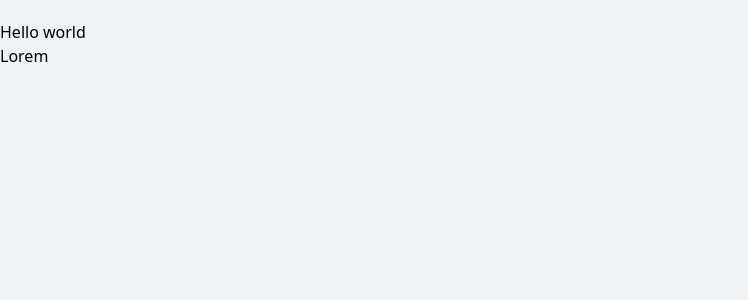
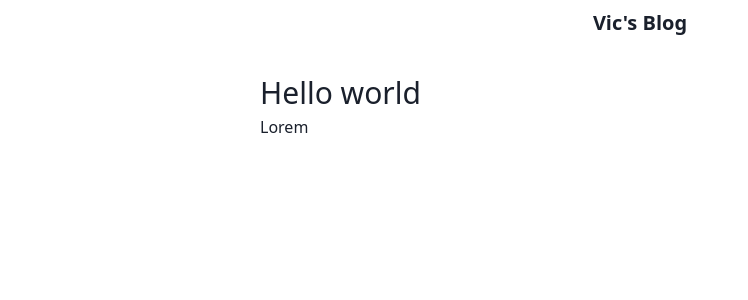
Before and after one commit to vicmars5/vicdiaz.io, a Next.js app: page / in a window 1280 px wide. Shown: the top 300 px of the page, without its empty margins (0-748 px from the left). Built offline with nearby package versions, Linux system fonts and the light colour scheme.

Commit message:
improved page design

```diff
--- a/organisms/Layout.js
+++ b/organisms/Layout.js
@@ -1,11 +1,12 @@
 import PropTypes from 'prop-types'
 import Head from 'next/head'
+import Link from 'next/link'
 
 export default function Layout (props) {
   const { pageTitle, description, children } = props
 
   return (
-    <div className='container mx-auto mt-5'>
+    <div>
       <Head>
         <title>{pageTitle}</title>
         <link rel='icon' href='/favicon.ico' />
@@ -13,7 +14,16 @@ export default function Layout (props) {
         <meta name='viewport' content='initial-scale=1.0, width=device-width' />
       </Head>
 
-      <main>
+      <nav className='bg-white'>
+        <div className='container mx-auto text-center'>
+          <Link href='/'>
+            <a className='text-xl font-bold p-2 hover:text-blue-500 hover:bg-white inline-block'>
+              Vic's Blog
+            </a>
+          </Link>
+        </div>
+      </nav>
+      <main className='container mx-auto mt-5'>
         {children}
       </main>
     </div>
--- a/pages/post/[postname].js
+++ b/pages/post/[postname].js
@@ -6,9 +6,11 @@ import { getPost, getSlugs, getPath } from '../../utils/get-posts-slugs'
 export default function BlogPost ({ markdownBody, title, pageTitle, description, author }) {
   return (
     <Layout pageTitle={pageTitle} description={description}>
-      <h1>{title}</h1>
-      <small>{author}</small>
-      <ReactMarkdown source={markdownBody} />
+      <div className='font-serif'>
+        <h1>{title}</h1>
+        <small>{author}</small>
+        <ReactMarkdown source={markdownBody} />
+      </div>
     </Layout>
   )
 }
--- /dev/null
+++ b/postcss.config.js
@@ -0,0 +1,6 @@
+module.exports = {
+  plugins: [
+    'tailwindcss',
+    'postcss-preset-env'
+  ]
+}
--- a/postcss.config.json
+++ /dev/null
@@ -1,6 +0,0 @@
-{
-  "plugins": [
-    "tailwindcss",
-    "postcss-preset-env"
-  ]
-}
--- a/styles/index.css
+++ b/styles/index.css
@@ -3,5 +3,30 @@
 @tailwind utilities;
 
 body {
-  @apply bg-gray-200;
+  @apply text-gray-900;
 }
+
+h1 {
+  @apply text-3xl pb-0 pt-1;
+}
+
+h2 {
+  @apply text-2xl pb-0 pt-1;
+}
+
+h3 {
+  @apply text-xl pb-0 pt-1;
+}
+
+p {
+  @apply pb-3;
+}
+
+ul {
+	@apply pl-3 list-disc;
+}
+
+pre {
+  @apply bg-orange-100;
+  @apply my-3 p-3 bg-white rounded-lg shadow-lg;
+}
--- a/tailwind.config.js
+++ b/tailwind.config.js
@@ -2,7 +2,12 @@ module.exports = {
   purge: [],
   theme: {
     extend: {},
+    screens: {
+      tablet: '640px',
+      laptop: '760px',
+      desktop: '760px'
+    }
   },
   variants: {},
-  plugins: [],
+  plugins: []
 }
```
Also changed, not shown: posts/test-post.md (+17 -1 lines).
